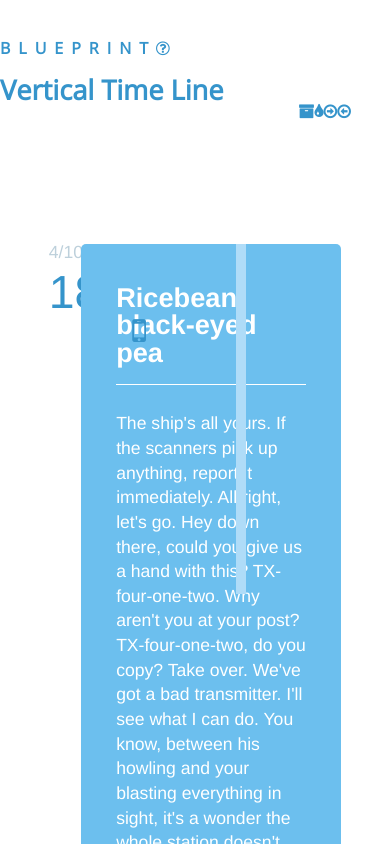
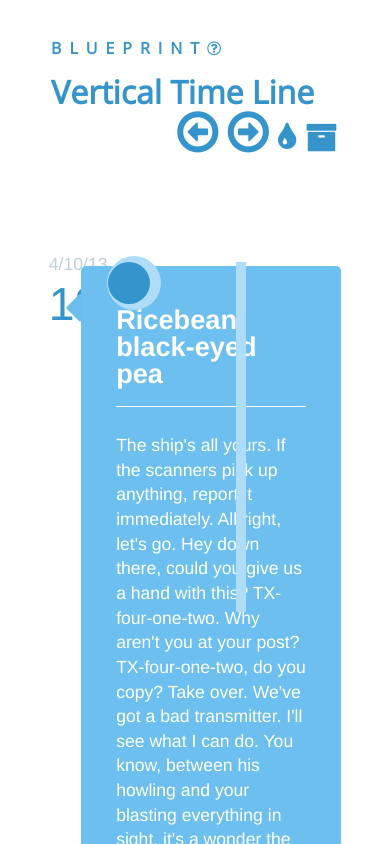
Before and after one commit to erik-petersen/vertical-timeline, a plain HTML site: page index.html in a window 390 px wide. Shown: the top 844 px of the page. Drawn offline with nearby package versions, Linux system fonts and the light colour scheme.

Commit message:
Falling asleep looking at the screen.  I still can't get the cell phone to appear in front of the blue circle. Other than that, it is fairly decent for mvp

```diff
--- a/index.html
+++ b/index.html
@@ -11,14 +11,16 @@
   <body>
     <div class="container">
       <header>
-        <span class="site-name">Blueprint<i class="fa fa-question-circle-o" aria-hidden="true"></i></span>
-        <h1>Vertical Time Line</h1>
+        <div class="header-branding">
+          <span class="site-name">Blueprint<i class="fa fa-question-circle-o" aria-hidden="true"></i></span>
+          <h1>Vertical Time Line</h1>
+        </div>
         <nav class="main-nav">
           <ul>
-            <li><i class="fa fa-arrow-circle-o-left" aria-hidden="true"></i></li>
-            <li><i class="fa fa-arrow-circle-o-right" aria-hidden="true"></i></li>
-            <li><i class="fa fa-tint" aria-hidden="true"></i></li>
-            <li><i class="fa fa-archive" aria-hidden="true"></i></li>
+            <li><i class="fa fa-arrow-circle-o-left fa-3x" aria-hidden="true"></i></li>
+            <li><i class="fa fa-arrow-circle-o-right fa-3x" aria-hidden="true"></i></li>
+            <li><i class="fa fa-tint fa-2x" aria-hidden="true"></i></li>
+            <li><i class="fa fa-archive fa-2x" aria-hidden="true"></i></li>
           </ul>
         </nav>
       </header>
@@ -34,7 +36,12 @@
                 <span class="li-time">18:30</span>
               </time>
             </div>
+
+
+
             <div class="timeline-descrip">
+              <!-- carat for outside of paragraph box -->
+              <i class="fa fa-caret-left fa-3x" aria-hidden="true"></i>
               <h2>Ricebean black-eyed pea</h2>
               <hr class="p-line">
               <p>The ship's all yours. If the scanners pick up anything, report it immediately. All right, let's go. Hey down there,
@@ -46,10 +53,11 @@
             </div>
           </li>
           <hr class="vertical-line">
-          <!-- <div class="light-circle"></div> -->
-          <!-- <div class="dark-circle"></div> -->
+          <div class="light-circle"></div>
+          <div class="dark-circle"></div>
           <i class="fa fa-mobile fa-2x" aria-hidden="true"></i>
         </ul>
+
       </main>
     </div>
   </body>
--- a/styles.css
+++ b/styles.css
@@ -1,15 +1,9 @@
-html {
-  /*background-color: #fff;*/
-}
-
 /*******************************************************************
 BODY
 *******************************************************************/
 
 body {
-  /*background: #fff;*/
   width: 100%;
-  height: 100%;
   font-family: helvetica, sans-serif;
 }
 
@@ -18,15 +12,18 @@ HEADER
 *******************************************************************/
 
 header {
-  float: left;
   width: 90%;
-  height: 100%;
-  /*background-color: #fff;*/
   font-family: "open sans", sans-serif;
   font-size: 1em;
   font-weight: 700;
   color: #3594cb;
-  margin: 40px auto 125px;
+  margin: 40px auto 25px;
+}
+
+.header-branding {
+  float: left;
+  clear: right;
+  margin-left: 9%;
 }
 
 .site-name {
@@ -39,14 +36,18 @@ header {
 }
 
 h1 {
-  font-size: 1.7em;
+  font-size: 2em;
   padding-top: 20px;
 }
 
+.main-nav {
+  text-align: right;
+  margin-right: 8%;
+}
+
 .main-nav li {
-  /*background-color: #fff;*/
   display: inline-block;
-  float: right;
+  padding-right: 5px;
 }
 
 /*******************************************************************
@@ -54,7 +55,7 @@ MAIN
 *******************************************************************/
 
 main {
-  margin-top: 2%;
+  margin-top: 100px;
   clear: left;
 }
 
@@ -100,7 +101,7 @@ TIMELINE ICON AND DIVIDING LINE
 .vertical-line {
     transform: rotate(90deg);
     position: absolute;
-    top: 157.3%;
+    top: 237.3%;
     left: 6%;
     background: #afdcf8;
     border: 0;
@@ -114,14 +115,21 @@ TIMELINE ICON AND DIVIDING LINE
 TIMELINE-DESCRIP
 *******************************************************************/
 
+.fa-caret-left {
+    color: #6cbdee;
+    position: absolute;
+    top: 2%;
+    right: 99.7%;
+}
+
 .timeline-descrip {
   width: 65%;
   position: absolute;
   top: 0;
   right: 0;
   clear: both;
-  /*background-color: #3594cb;*/
   background-color: #6cbfee;
+  margin-top: 10px;
   padding: 40px 35px 60px 35px;
   border-radius: 5px;
 }
@@ -144,27 +152,32 @@ h2 {
   height: 54px;
   width: 54px;
   position: absolute;
-  left: 28.54%;
-  top: 50%;
+  left: 19.75%;
+  top: 0;
   background-color: #afdcf8;
   border-radius: 50%;
+  z-index: 1;
 }
 
 .dark-circle {
   height: 42px;
   width: 42px;
   position: absolute;
-  top: 50%;
+  left: 20.35%;
+  top: 8%;
   background-color: #3594cb;
   border-radius: 50%;
+  z-index: 2;
 }
 
 .fa-mobile {
-  position: relative;
-  left: 28.54%;
-  top: 1%;
+  position: absolute;
+  /*left: 28.69%;*/
+  left: 21.65%;
+  top: 18%;
   color: #3594cb;
   border: 5px;
+  z-index: -1;
 }
 
 .timeline-descrip p {
```
